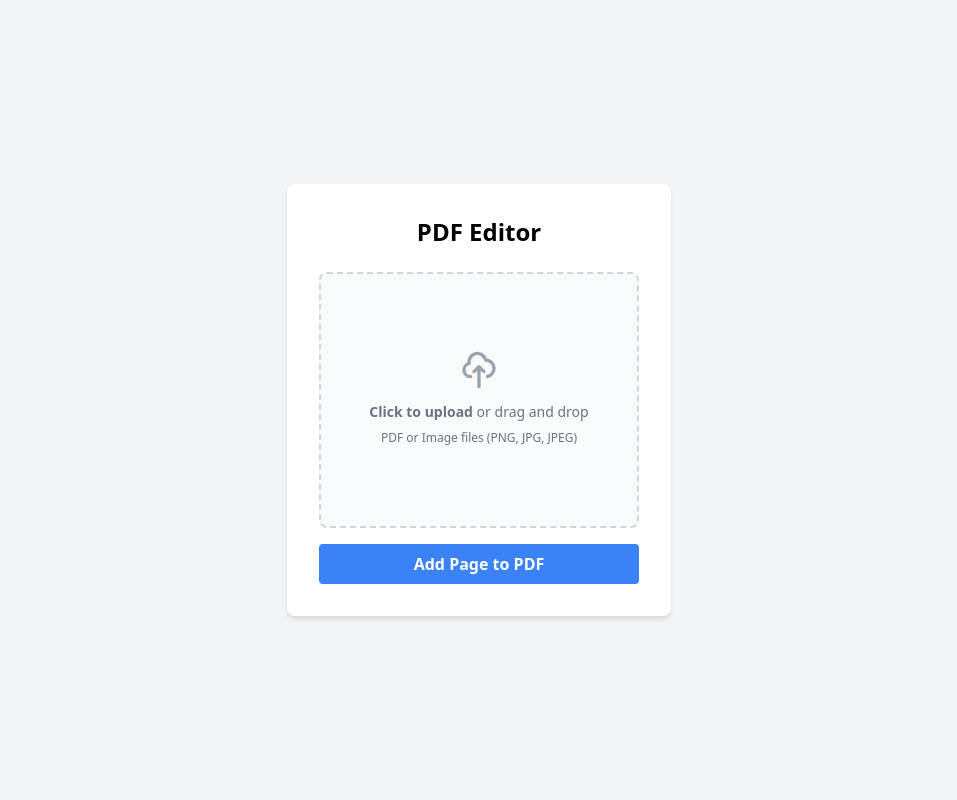
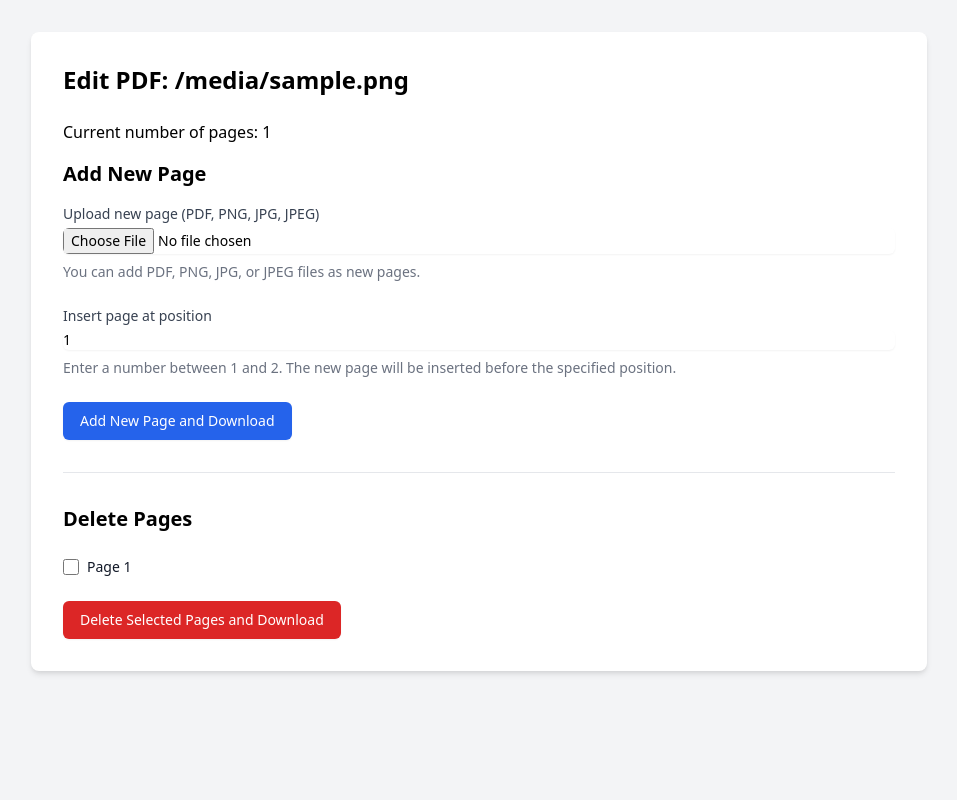
Before and after one commit to Biswajit-Mohapatra2/pdf-edit, a Flask app: template templates/edit.html in a window 1280 px wide. Shown: the whole page, without its empty margins (161-1118 px from the left). Run offline with Flask 3, Linux system fonts and the light colour scheme; the template is opened without the code that fills it: most values are stand-ins (such as "Sample title", 1, 10 or a date in 2020).

Commit message:
updated code added

```diff
--- a/app.py
+++ b/app.py
@@ -45,28 +45,26 @@ def edit_pdf(filename):
 
         if action == 'add_page':
             new_page_file = request.files.get('new_page')
+            insert_position = int(request.form.get('insert_position', 1)) - 1
+
             if new_page_file and allowed_file(new_page_file.filename):
                 writer = PdfWriter()
 
+                # Get the size of the first page
+                first_page = pdf.pages[0]
+                target_width = first_page.mediabox.width
+                target_height = first_page.mediabox.height
+
                 # Add existing pages
                 for i in range(num_pages):
+                    if i == insert_position:
+                        # Add the new page at the specified position
+                        add_new_page(writer, new_page_file, target_width, target_height)
                     writer.add_page(pdf.pages[i])
 
-                # Add the new page
-                if new_page_file.filename.lower().endswith('.pdf'):
-                    new_pdf = PdfReader(new_page_file)
-                    writer.add_page(new_pdf.pages[0])
-                else:
-                    # Convert image to PDF
-                    image = Image.open(new_page_file)
-                    pdf_bytes = io.BytesIO()
-                    if image.mode == 'RGBA':
-                        image = image.convert('RGB')
-                    image.save(pdf_bytes, format='PDF')
-                    pdf_bytes.seek(0)
-                    new_pdf = PdfReader(pdf_bytes)
-                    writer.add_page(new_pdf.pages[0])
-                    image.close()
+                # If the insert position is after the last page, add the new page at the end
+                if insert_position >= num_pages:
+                    add_new_page(writer, new_page_file, target_width, target_height)
 
                 output = io.BytesIO()
                 writer.write(output)
@@ -76,7 +74,40 @@ def edit_pdf(filename):
             else:
                 flash('Please upload a valid PDF or image file (PNG, JPG, JPEG)')
 
+        elif action == 'delete_pages':
+            pages_to_delete = request.form.getlist('delete_pages')
+            if pages_to_delete:
+                writer = PdfWriter()
+                for i in range(num_pages):
+                    if str(i+1) not in pages_to_delete:
+                        writer.add_page(pdf.pages[i])
+
+                output = io.BytesIO()
+                writer.write(output)
+                output.seek(0)
+
+                return send_file(output, download_name='edited_' + filename, as_attachment=True)
+            else:
+                flash('Please select at least one page to delete')
+
     return render_template('edit.html', filename=filename, num_pages=num_pages)
+
+def add_new_page(writer, new_page_file, target_width, target_height):
+    if new_page_file.filename.lower().endswith('.pdf'):
+        new_pdf = PdfReader(new_page_file)
+        new_page = new_pdf.pages[0]
+        new_page.scale_to(target_width, target_height)
+        writer.add_page(new_page)
+    else:
+        # Convert image to PDF and resize
+        image = Image.open(new_page_file)
+        image = image.convert('RGB')
+        image = image.resize((int(target_width), int(target_height)), Image.LANCZOS)
+        pdf_bytes = io.BytesIO()
+        image.save(pdf_bytes, format='PDF')
+        pdf_bytes.seek(0)
+        new_pdf = PdfReader(pdf_bytes)
+        writer.add_page(new_pdf.pages[0])
 
 if __name__ == '__main__':
     app.run(debug=True)
--- a/templates/edit.html
+++ b/templates/edit.html
@@ -3,12 +3,13 @@
 <head>
     <meta charset="UTF-8">
     <meta name="viewport" content="width=device-width, initial-scale=1.0">
-    <title>PDF Editor</title>
+    <title>Edit PDF</title>
     <link href="https://cdn.jsdelivr.net/npm/tailwindcss@2.2.19/dist/tailwind.min.css" rel="stylesheet">
 </head>
-<body class="bg-gray-100 min-h-screen flex items-center justify-center">
-    <div class="bg-white p-8 rounded-lg shadow-md w-96">
-        <h1 class="text-2xl font-bold mb-6 text-center">PDF Editor</h1>
+<body class="bg-gray-100 min-h-screen p-8">
+    <div class="max-w-4xl mx-auto bg-white p-8 rounded-lg shadow-md">
+        <h1 class="text-2xl font-bold mb-6">Edit PDF: {{ filename }}</h1>
+
         {% with messages = get_flashed_messages() %}
             {% if messages %}
                 {% for message in messages %}
@@ -18,22 +19,51 @@
                 {% endfor %}
             {% endif %}
         {% endwith %}
-        <form method="post" enctype="multipart/form-data" class="space-y-4">
-            <div class="flex items-center justify-center w-full">
-                <label for="new_page_upload" class="flex flex-col items-center justify-center w-full h-64 border-2 border-gray-300 border-dashed rounded-lg cursor-pointer bg-gray-50 hover:bg-gray-100">
-                    <div class="flex flex-col items-center justify-center pt-5 pb-6">
-                        <svg class="w-10 h-10 mb-3 text-gray-400" fill="none" stroke="currentColor" viewBox="0 0 24 24" xmlns="http://www.w3.org/2000/svg">
-                            <path stroke-linecap="round" stroke-linejoin="round" stroke-width="2" d="M7 16a4 4 0 01-.88-7.903A5 5 0 1115.9 6L16 6a5 5 0 011 9.9M15 13l-3-3m0 0l-3 3m3-3v12"></path>
-                        </svg>
-                        <p class="mb-2 text-sm text-gray-500"><span class="font-semibold">Click to upload</span> or drag and drop</p>
-                        <p class="text-xs text-gray-500">PDF or Image files (PNG, JPG, JPEG)</p>
+
+        <p class="mb-4">Current number of pages: {{ num_pages }}</p>
+
+        <form method="post" enctype="multipart/form-data" class="space-y-6">
+            <div>
+                <h2 class="text-xl font-semibold mb-4">Add New Page</h2>
+                <div class="flex items-center space-x-4">
+                    <div class="flex-grow">
+                        <label for="new_page" class="block text-sm font-medium text-gray-700">Upload new page (PDF, PNG, JPG, JPEG)</label>
+                        <input type="file" id="new_page" name="new_page" accept=".pdf,.png,.jpg,.jpeg" class="mt-1 focus:ring-blue-500 focus:border-blue-500 block w-full shadow-sm sm:text-sm border-gray-300 rounded-md">
                     </div>
-                    <input id="new_page_upload" name="new_page" type="file" class="hidden" accept=".pdf, .png, .jpg, .jpeg" />
-                </label>
+                </div>
+                <p class="mt-2 text-sm text-gray-500">You can add PDF, PNG, JPG, or JPEG files as new pages.</p>
             </div>
-            <button type="submit" name="action" value="add_page" class="w-full bg-blue-500 hover:bg-blue-700 text-white font-bold py-2 px-4 rounded">
-                Add Page to PDF
-            </button>
+
+            <div>
+                <label for="insert_position" class="block text-sm font-medium text-gray-700">Insert page at position</label>
+                <input type="number" id="insert_position" name="insert_position" min="1" max="{{ num_pages + 1 }}" value="1" class="mt-1 focus:ring-blue-500 focus:border-blue-500 block w-full shadow-sm sm:text-sm border-gray-300 rounded-md">
+                <p class="mt-2 text-sm text-gray-500">Enter a number between 1 and {{ num_pages + 1 }}. The new page will be inserted before the specified position.</p>
+            </div>
+
+            <div>
+                <button type="submit" name="action" value="add_page" class="inline-flex items-center px-4 py-2 border border-transparent text-sm font-medium rounded-md shadow-sm text-white bg-blue-600 hover:bg-blue-700 focus:outline-none focus:ring-2 focus:ring-offset-2 focus:ring-blue-500">
+                    Add New Page and Download
+                </button>
+            </div>
+        </form>
+
+        <hr class="my-8">
+
+        <form method="post" class="space-y-6">
+            <h2 class="text-xl font-semibold mb-4">Delete Pages</h2>
+            <div class="grid grid-cols-4 gap-4">
+                {% for i in range(1, num_pages + 1) %}
+                <div class="flex items-center">
+                    <input type="checkbox" id="delete_page_{{ i }}" name="delete_pages" value="{{ i }}" class="h-4 w-4 text-blue-600 focus:ring-blue-500 border-gray-300 rounded">
+                    <label for="delete_page_{{ i }}" class="ml-2 block text-sm text-gray-900">Page {{ i }}</label>
+                </div>
+                {% endfor %}
+            </div>
+            <div>
+                <button type="submit" name="action" value="delete_pages" class="inline-flex items-center px-4 py-2 border border-transparent text-sm font-medium rounded-md shadow-sm text-white bg-red-600 hover:bg-red-700 focus:outline-none focus:ring-2 focus:ring-offset-2 focus:ring-red-500">
+                    Delete Selected Pages and Download
+                </button>
+            </div>
         </form>
     </div>
 </body>
```
Also changed, not shown: templates/index.html (+4 -6 lines).
